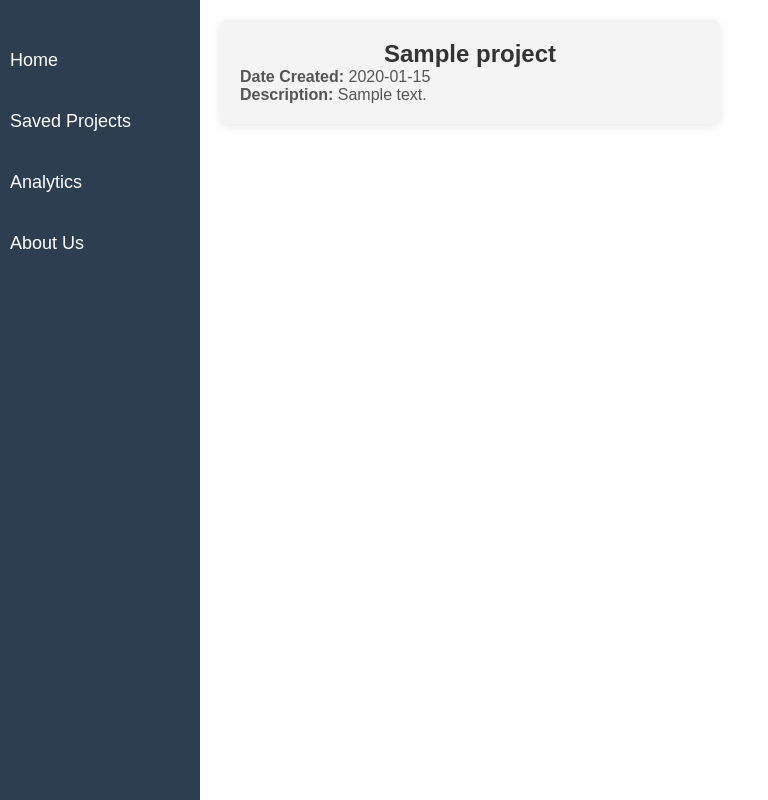
After one commit to Kieran-W145/AWT_Assessment, a Flask app: page /project/1 in a window 1280 px wide. The commit adds this page. Shown: the whole page, without its empty margins (0-768 px from the left). Run offline with Flask 3, Linux system fonts and the light colour scheme; tables that the repository leaves empty hold one stand-in row (values such as "Sample post").

Commit message:
Second commit for the assemble web app

```diff
--- a/app.py
+++ b/app.py
@@ -1,6 +1,83 @@
 from flask import Flask, render_template, request, redirect, url_for
 
 app = Flask(__name__)
+
+from flask import Flask, render_template, request, redirect, url_for
+from flask_sqlalchemy import SQLAlchemy
+
+
+# Configure the database URI (use SQLite for development)
+app.config['SQLALCHEMY_DATABASE_URI'] = 'sqlite:///projects.db'  # File-based SQLite database
+app.config['SQLALCHEMY_TRACK_MODIFICATIONS'] = False  # Disable modification tracking
+
+# Initialize the SQLAlchemy object
+db = SQLAlchemy(app)
+
+# Model for projects
+class Project(db.Model):
+    id = db.Column(db.Integer, primary_key=True)  # Auto-incremented ID
+    name = db.Column(db.String(100), nullable=False)  # Project name
+    date_added = db.Column(db.String(100), nullable=False)  # Date the project was added
+    description = db.Column(db.String(500), nullable=False)  # Project description
+    tasks = db.relationship('Task', backref='project', lazy=True)  # Relationship with tasks
+
+# Model for Tasks
+class Task(db.Model):
+    id = db.Column(db.Integer, primary_key=True)  # Auto-incremented ID
+    name = db.Column(db.String(100), nullable=False)  # Task name
+    date_added = db.Column(db.String(100), nullable=False)  # Date task was added
+    description = db.Column(db.String(500), nullable=False)  # Task description
+    importance = db.Column(db.Integer, nullable=False)  # Task importance (1-10)
+    status = db.Column(db.String(50), default='requested')  # Task status (requested, in-progress, done)
+    project_id = db.Column(db.Integer, db.ForeignKey('project.id'), nullable=False)  # Foreign key to Project
+
+
+with app.app_context():
+    db.create_all()
+
+
+@app.route('/create_project', methods=['POST'])
+def create_project():
+    # Get form data
+    project_name = request.form['project_name']
+    date_added = request.form['date_added']
+    description = request.form['description']
+
+    # Create a new project object
+    new_project = Project(name=project_name, date_added=date_added, description=description)
+
+    # Add the project to the session
+    db.session.add(new_project)
+    db.session.commit()
+
+    # Redirect to the newly created project page
+    return redirect(url_for('project_page', project_id=new_project.id))
+
+@app.route('/project/<int:project_id>')
+def project_page(project_id):
+    # Get the project and its tasks from the database
+    project = Project.query.get_or_404(project_id)
+    return render_template('project_page.html', project=project)
+
+@app.route('/project/<int:project_id>/add_task', methods=['POST'])
+def add_task(project_id):
+    # Get form data for the task
+    task_name = request.form['task_name']
+    date_added = request.form['date_added']
+    description = request.form['description']
+    importance = request.form['importance']
+
+    # Create a new task object
+    new_task = Task(name=task_name, date_added=date_added, description=description, importance=importance, project_id=project_id)
+
+    # Add the task to the session
+    db.session.add(new_task)
+    db.session.commit()
+
+    # Redirect back to the project page
+    return redirect(url_for('project_page', project_id=project_id))
+
+
 
 # Route to the homepage
 @app.route('/')
--- a/static/style.css
+++ b/static/style.css
@@ -192,3 +192,44 @@ button[type="submit"]:hover {
 h1 {
     text-align: center; /* Centers the text horizontally */
 }
+
+.task-columns {
+    display: flex;
+    justify-content: space-between;
+}
+
+.column {
+    width: 30%;
+    padding: 10px;
+    border: 1px solid #ddd;
+    border-radius: 5px;
+    box-shadow: 0 0 10px rgba(0, 0, 0, 0.1);
+}
+
+.column h4 {
+    text-align: center;
+}
+
+/* Project Details Styles (Top-left of screen) */
+.project-details {
+    position: absolute;
+    top: 20px;  /* Space from top */
+    left: 220px; /* Space to the right of the sidebar */
+    padding: 20px;
+    background-color: #f4f4f4;
+    border-radius: 8px;
+    box-shadow: 0 2px 8px rgba(0, 0, 0, 0.1);
+    max-width: 500px;
+    width: 100%;
+}
+
+.project-details h1 {
+    font-size: 24px;
+    color: #333;
+    margin-top: 0;
+}
+
+.project-details p {
+    font-size: 16px;
+    color: #555;
+}
--- a/templates/home.html
+++ b/templates/home.html
@@ -40,9 +40,9 @@
                 <div class="modal-content">
                     <span class="close" onclick="closeModal()">&times;</span>
                     <h2>Create a New Project</h2>
-                    <form action="{{ url_for('create_task') }}" method="POST">
-                        <label for="task_name">Project Name:</label>
-                        <input type="text" id="task_name" name="task_name" required><br><br>
+                    <form action="{{ url_for('create_project') }}" method="POST">
+                        <label for="project_name">Project Name:</label>
+                        <input type="text" id="project_name" name="project_name" required><br><br>
 
                         <label for="date_added">Date Added:</label>
                         <input type="date" id="date_added" name="date_added" required><br><br>
--- /dev/null
+++ b/templates/project_page.html
@@ -0,0 +1,36 @@
+<!DOCTYPE html>
+<html lang="en">
+<head>
+    <meta charset="UTF-8">
+    <meta name="viewport" content="width=device-width, initial-scale=1.0">
+    <title>{{ project.name }} - Assemble</title>
+    <link rel="stylesheet" href="{{ url_for('static', filename='style.css') }}">
+</head>
+<body>
+    <div class="container">
+        <!-- Left Sidebar (Navbar) -->
+        <nav class="navbar">
+            <ul>
+                <li><a href="{{ url_for('home') }}">Home</a></li>
+                <li><a href="{{ url_for('saved_projects') }}">Saved Projects</a></li>
+                <li><a href="{{ url_for('analytics') }}">Analytics</a></li>
+                <li><a href="{{ url_for('about_us') }}">About Us</a></li>
+            </ul>
+        </nav>
+
+        <!-- Project Details Section (Top-left corner) -->
+        <div class="project-details">
+            <h1>{{ project.name }}</h1>
+            <p><strong>Date Created:</strong> {{ project.date_added }}</p>
+            <p><strong>Description:</strong> {{ project.description }}</p>
+        </div>
+
+        <!-- Main Content Area (for other content like Kanban board) -->
+        <div class="main-content">
+
+
+
+        </div>
+    </div>
+</body>
+</html>
```
Also changed, not shown: templates/saved_projects.html (+30 -4 lines).
